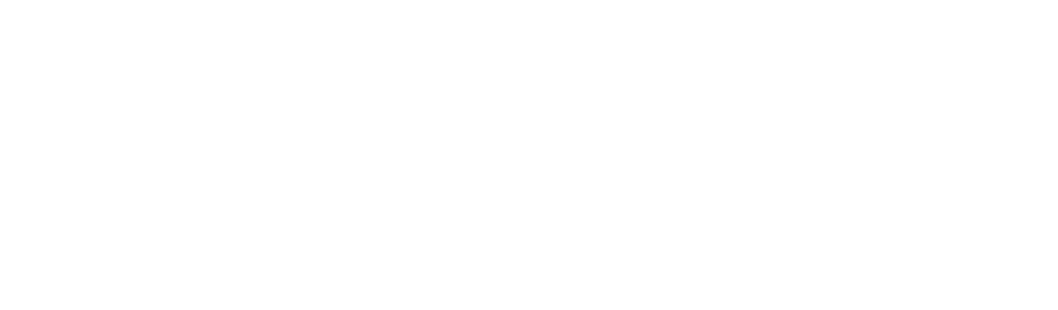
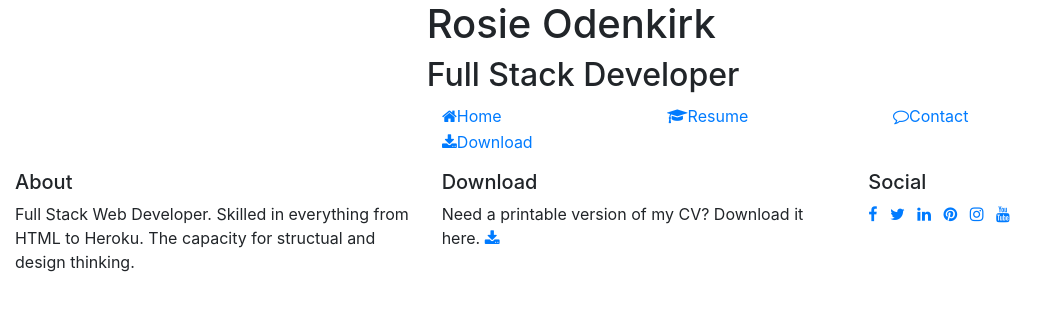
Before and after one commit to Hayley-Woodhouse/resume-project, a plain HTML site: page index.html in a window 1280 px wide. Shown: the whole page, without its empty margins (0-1058 px from the left). Drawn offline with nearby package versions, Linux system fonts and the light colour scheme.

Commit message:
head links bootstrap/fontawesome/hover.css, header title, navbar, hero image, footer and anchors all added index.html

```diff
--- a/index.html
+++ b/index.html
@@ -4,26 +4,117 @@
     <meta charset="UTF-8">
     <meta http-equiv="X-UA-Compatible" content="IE=edge">
     <meta name="viewport" content="width=device-width, initial-scale=1.0">
-    <link href="https://cdn.jsdelivr.net/npm/bootstrap@5.1.3/dist/css/bootstrap.min.css" rel="stylesheet" integrity="sha384-1BmE4kWBq78iYhFldvKuhfTAU6auU8tT94WrHftjDbrCEXSU1oBoqyl2QvZ6jIW3" crossorigin="anonymous">
-    <script src="https://kit.fontawesome.com/319a86c95c.js" crossorigin="anonymous"></script>
+    <link rel="stylesheet" href="https://stackpath.bootstrapcdn.com/bootstrap/4.2.1/css/bootstrap.min.css" integrity="sha384-GJzZqFGwb1QTTN6wy59ffF1BuGJpLSa9DkKMp0DgiMDm4iYMj70gZWKYbI706tWS" crossorigin="anonymous">
+    <link rel="stylesheet" href="https://cdnjs.cloudflare.com/ajax/libs/font-awesome/4.7.0/css/font-awesome.min.css" integrity="sha512-SfTiTlX6kk+qitfevl/7LibUOeJWlt9rbyDn92a1DqWOw9vWG2MFoays0sgObmWazO5BQPiFucnnEAjpAB+/Sw==" crossorigin="anonymous" referrerpolicy="no-referrer" />
+    <link rel="stylesheet" href="https://cdnjs.cloudflare.com/ajax/libs/hover.css/2.1.1/css/hover-min.css" type="text/css" />
+    <link rel="stylesheet" href="assets/css/style.css">
     <title>Rosie</title>
+
 
 </head>
 <body>
     <header>
 
+        <div class="row no-gutters">
+            <a href="index.html" class="col-md-4 logo">
+
+            </a>
+            <div class="col-md-8">
+                <div class="row bg-color-name-title no-gutters">
+                    <div class="col heading">
+                        <h1 class="name">Rosie Odenkirk</h1>
+                        <h2 class="title">Full Stack Developer</h2>
+                    </div>
+                </div>
+                <div class="row no-gutters">
+                    <div class="col">
+                        <ul id="nav" class="list-inline menucontainer">
+                            <li class="col-6 col-sm-3 ui-menu-color-home list-inline-item menuitem">
+                                <a href="#" class="hvr-sweep-to-bottom"><i class="fa fa-home" aria-hidden="true"></i><span>Home</span></a>
+                            </li>
+                            <li class="col-6 col-sm-3 ui-menu-color-resume list-inline-item menuitem">
+                                <a href="#" class="hvr-sweep-to-bottom"><i class="fa fa-graduation-cap" aria-hidden="true"></i><span>Resume</span></a>
+                            </li>
+                            <li class="col-6 col-sm-3 ui-menu-color-contact list-inline-item menuitem">
+                                <a href="#" class="hvr-sweep-to-bottom"><i class="fa fa-comment-o" aria-hidden="true"></i><span>Contact</span></a>
+                            </li>
+                            <li class="col-6 col-sm-3 ui-menu-color-download list-inline-item menuitem">
+                                <a href="#" class="hvr-sweep-to-bottom"><i class="fa fa-download" aria-hidden="true"></i><span>Download</span></a>
+                            </li>
+                        </ul>
+                    </div>
+                </div>
+
+            </div>
+        </div>
 
     </header>
     <section>
 
 
     </section>
-    <footer>
-
+    <footer class="container-fluid">
+        <div id="footer-details" class="row">
+            <div class="col-sm-4">
+                <h5 class="uppercase general-sub">About</h5>
+                <p class="inline-block">
+                    Full Stack Web Developer. Skilled in everything from HTML to Heroku.
+                    The capacity for structual and design thinking.
+                </p>
+            </div>
+            <div class="col-sm-4">
+                <h5 class="uppercase general-sub">Download</h5>
+                    <p class="inline-block">
+                        Need a printable version of my CV? Download it here.
+                        <a href="#" target="_blank" class="cv-pdf">
+                            <i class="fa fa-download" aria-hidden="true"></i>
+                            <span class="sr-only">Download link.</span>
+                        </a>
+                    </p>
+            </div>
+            <div class="col-sm-4">
+                <h5 class="uppercase general-sub">Social</h5>
+                <ul class="list-inline social-links">
+                    <li class="list-inline-item">
+                        <a href="#" target="_blank">
+                            <i class="fa fa-facebook" aria-hidden="true"></i>
+                            <span class="sr-only">Facebook</span>
+                        </a>
+                    </li>
+                    <li class="list-inline-item">
+                        <a href="#" target="_blank">
+                            <i class="fa fa-twitter" aria-hidden="true"></i>
+                            <span class="sr-only">Twitter</span>
+                         </a>
+                    </li>
+                    <li class="list-inline-item">
+                        <a href="#" target="_blank">
+                            <i class="fa fa-linkedin" aria-hidden="true"></i>
+                            <span class="sr-only">LinkedIn</span>
+                        </a>
+                    </li>
+                    <li class="list-inline-item">
+                        <a href="#" target="_blank">
+                            <i class="fa fa-pinterest" aria-hidden="true"></i>
+                            <span class="sr-only">Pinterest</span>
+                        </a>
+                    </li>
+                    <li class="list-inline-item">
+                        <a href="#" target="_blank">
+                            <i class="fa fa-instagram" aria-hidden="true"></i>
+                            <span class="sr-only">Instagram</span>
+                        </a>
+                    </li>
+                    <li class="list-inline-item">
+                        <a href="#" target="_blank">
+                            <i class="fa fa-youtube" aria-hidden="true"></i>
+                            <span class="sr-only">YouTube</span>
+                        </a>
+                    </li>
+                </ul>
+            </div>
+        </div>
 
     </footer>
 </body>
-<script src="https://cdn.jsdelivr.net/npm/bootstrap@5.1.3/dist/js/bootstrap.bundle.min.js" integrity="sha384-ka7Sk0Gln4gmtz2MlQnikT1wXgYsOg+OMhuP+IlRH9sENBO0LRn5q+8nbTov4+1p" crossorigin="anonymous"></script>
-<script src="https://cdn.jsdelivr.net/npm/@popperjs/core@2.10.2/dist/umd/popper.min.js" integrity="sha384-7+zCNj/IqJ95wo16oMtfsKbZ9ccEh31eOz1HGyDuCQ6wgnyJNSYdrPa03rtR1zdB" crossorigin="anonymous"></script>
-<script src="https://cdn.jsdelivr.net/npm/bootstrap@5.1.3/dist/js/bootstrap.min.js" integrity="sha384-QJHtvGhmr9XOIpI6YVutG+2QOK9T+ZnN4kzFN1RtK3zEFEIsxhlmWl5/YESvpZ13" crossorigin="anonymous"></script>
 </html>
```
